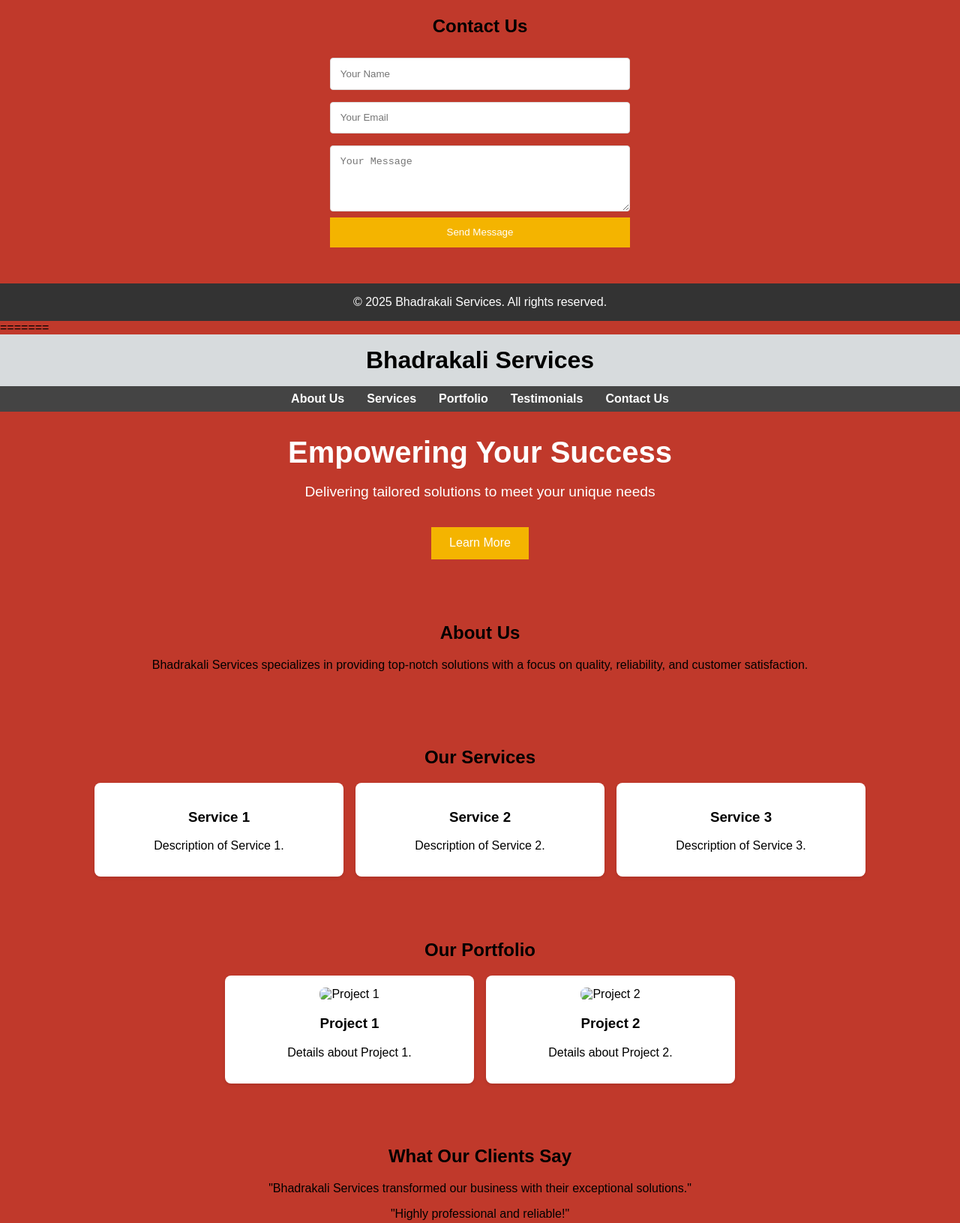
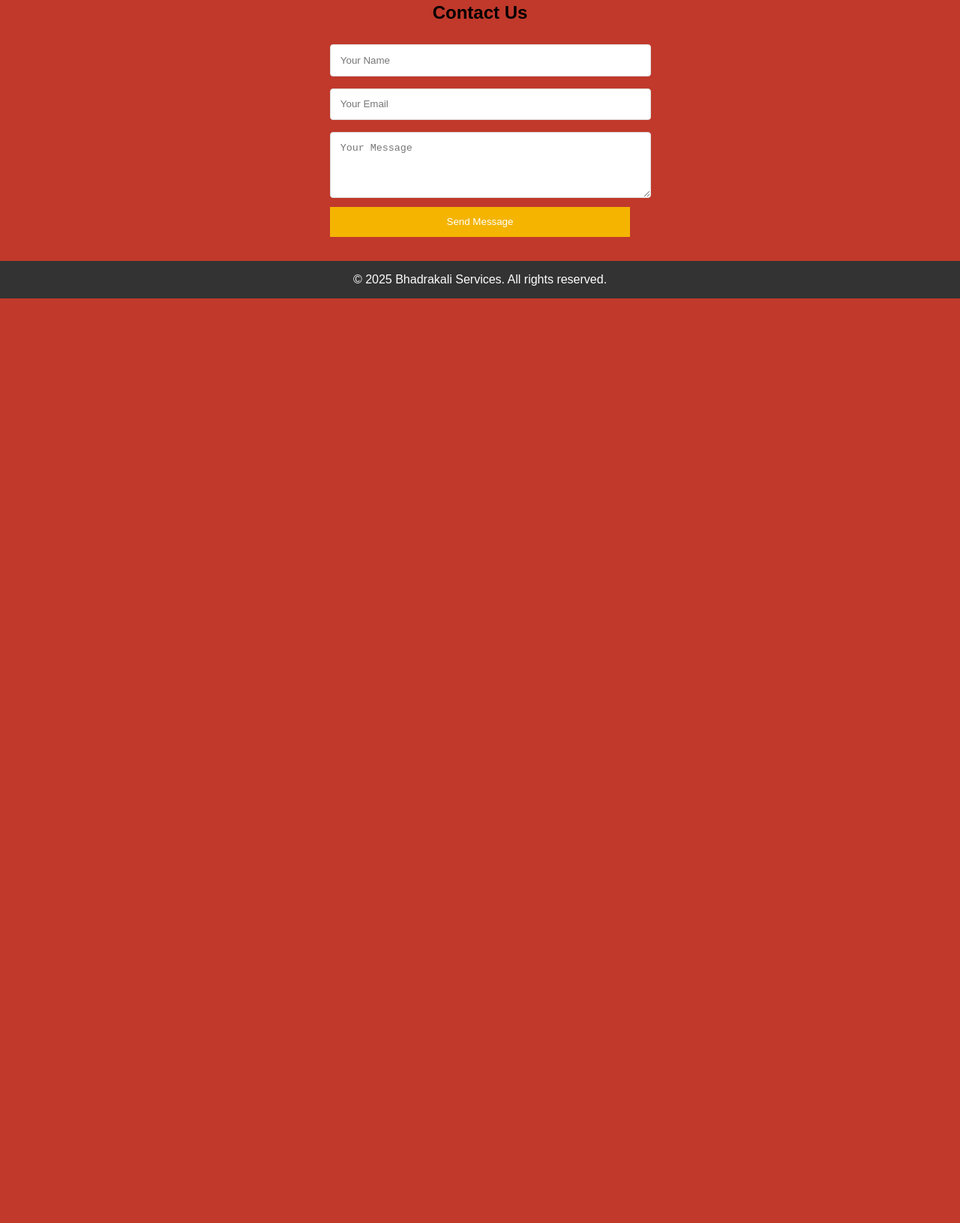
Before and after one commit to sravanveeramalla/Bhadrakali-Services, a plain HTML site: page home.html in a window 1280 px wide. Shown: the part 1279-2910 px from the top of the page at 75% size. After the commit the page ends 1677 px from the top, so only its background shows below. Drawn offline with Linux system fonts and the light colour scheme.

Commit message:
Resolved merge conflicts during unrelated histories merge

```diff
--- a/home.html
+++ b/home.html
@@ -1,4 +1,3 @@
-<<<<<<< HEAD
 <!DOCTYPE html>
 <html lang="en">
 <head>
@@ -224,230 +223,3 @@
     </footer>
 </body>
 </html>
-=======
-<!DOCTYPE html>
-<html lang="en">
-<head>
-    <meta charset="UTF-8">
-    <meta name="viewport" content="width=device-width, initial-scale=1.0">
-    <title>Bhadrakali Services</title>
-    <style>
-        body {
-            font-family: Arial, sans-serif;
-            margin: 0;
-            padding: 0;
-            background-color: #c0392b;
-        }
-
-        header {
-            background-color: #d7dbdd;
-            color: black;
-            padding: 1rem 0;
-            text-align: center;
-        }
-
-        header h1 {
-            margin: 0;
-        }
-
-        nav {
-            display: flex;
-            justify-content: center;
-            background-color: #444;
-            padding: 0.5rem 0;
-        }
-
-        nav a {
-            color: white;
-            text-decoration: none;
-            margin: 0 15px;
-            font-weight: bold;
-        }
-
-        nav a:hover {
-            color: #f4b400;
-        }
-
-        .hero {
-            text-align: center;
-            padding: 2rem;
-            background: url('hero-image.jpg') no-repeat center center/cover;
-            color: white;
-        }
-
-        .hero h2 {
-            font-size: 2.5rem;
-            margin: 0;
-        }
-
-        .hero p {
-            font-size: 1.2rem;
-        }
-
-        .hero button {
-            background-color: #f4b400;
-            color: white;
-            border: none;
-            padding: 0.8rem 1.5rem;
-            font-size: 1rem;
-            cursor: pointer;
-            margin-top: 1rem;
-        }
-
-        .hero button:hover {
-            background-color: #d49e00;
-        }
-
-        section {
-            padding: 2rem;
-            text-align: center;
-        }
-
-        .services, .portfolio {
-            display: flex;
-            justify-content: center;
-            gap: 1rem;
-            flex-wrap: wrap;
-        }
-
-        .card {
-            background: white;
-            padding: 1rem;
-            border-radius: 8px;
-            box-shadow: 0 2px 4px rgba(0, 0, 0, 0.1);
-            width: 300px;
-            text-align: center;
-        }
-
-        .card img {
-            max-width: 100%;
-            border-radius: 8px;
-        }
-
-        footer {
-            background-color: #333;
-            color: white;
-            text-align: center;
-            padding: 1rem 0;
-        }
-
-        footer p {
-            margin: 0;
-        }
-
-        .contact {
-            display: flex;
-            flex-direction: column;
-            align-items: center;
-        }
-
-        .contact form {
-            max-width: 400px;
-            width: 100%;
-            text-align: left;
-        }
-
-        .contact input, .contact textarea {
-            width: 100%;
-            padding: 0.8rem;
-            margin: 0.5rem 0;
-            border: 1px solid #ddd;
-            border-radius: 4px;
-        }
-
-        .contact button {
-            background-color: #f4b400;
-            color: white;
-            border: none;
-            padding: 0.8rem;
-            width: 100%;
-            cursor: pointer;
-        }
-
-        .contact button:hover {
-            background-color: #d49e00;
-        }
-    </style>
-</head>
-<body>
-    <header>
-        <h1>Bhadrakali Services</h1>
-    </header>
-
-    <nav>
-        <a href="#about">About Us</a>
-        <a href="#services">Services</a>
-        <a href="#portfolio">Portfolio</a>
-        <a href="#testimonials">Testimonials</a>
-        <a href="#contact">Contact Us</a>
-    </nav>
-
-    <div class="hero">
-        <h2>Empowering Your Success</h2>
-        <p>Delivering tailored solutions to meet your unique needs</p>
-        <button>Learn More</button>
-    </div>
-
-    <section id="about">
-        <h2>About Us</h2>
-        <p>Bhadrakali Services specializes in providing top-notch solutions with a focus on quality, reliability, and customer satisfaction.</p>
-    </section>
-
-    <section id="services">
-        <h2>Our Services</h2>
-        <div class="services">
-            <div class="card">
-                <h3>Service 1</h3>
-                <p>Description of Service 1.</p>
-            </div>
-            <div class="card">
-                <h3>Service 2</h3>
-                <p>Description of Service 2.</p>
-            </div>
-            <div class="card">
-                <h3>Service 3</h3>
-                <p>Description of Service 3.</p>
-            </div>
-        </div>
-    </section>
-
-    <section id="portfolio">
-        <h2>Our Portfolio</h2>
-        <div class="portfolio">
-            <div class="card">
-                <img src="project1.jpg" alt="Project 1">
-                <h3>Project 1</h3>
-                <p>Details about Project 1.</p>
-            </div>
-            <div class="card">
-                <img src="project2.jpg" alt="Project 2">
-                <h3>Project 2</h3>
-                <p>Details about Project 2.</p>
-            </div>
-        </div>
-    </section>
-
-    <section id="testimonials">
-        <h2>What Our Clients Say</h2>
-        <p>"Bhadrakali Services transformed our business with their exceptional solutions."</p>
-        <p>"Highly professional and reliable!"</p>
-    </section>
-
-    <section id="contact">
-        <h2>Contact Us</h2>
-        <div class="contact">
-            <form>
-                <input type="text" placeholder="Your Name" required>
-                <input type="email" placeholder="Your Email" required>
-                <textarea placeholder="Your Message" rows="4" required></textarea>
-                <button type="submit">Send Message</button>
-            </form>
-        </div>
-    </section>
-
-    <footer>
-        <p>&copy; 2025 Bhadrakali Services. All rights reserved.</p>
-    </footer>
-</body>
-</html>
->>>>>>> e7d789307fc7fb3c39a2a67a2ea0ced663cd0e69
```
